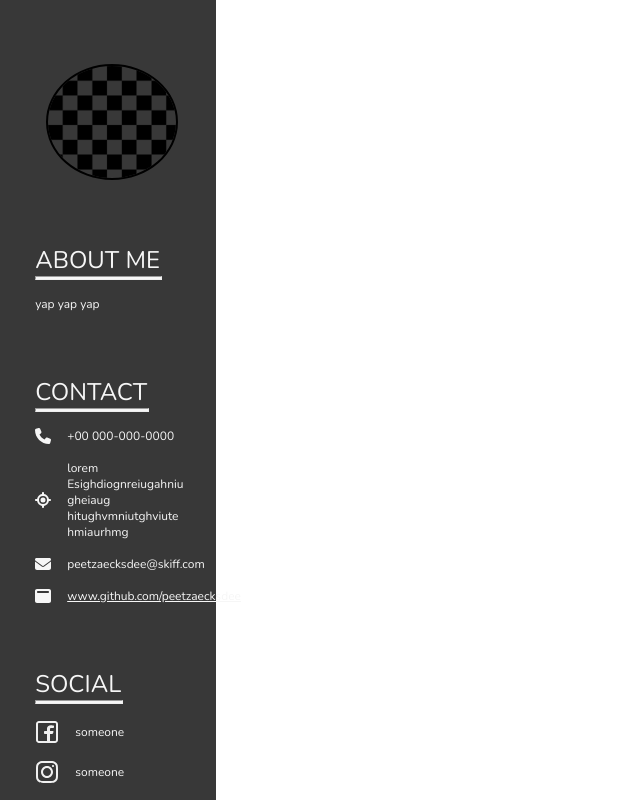
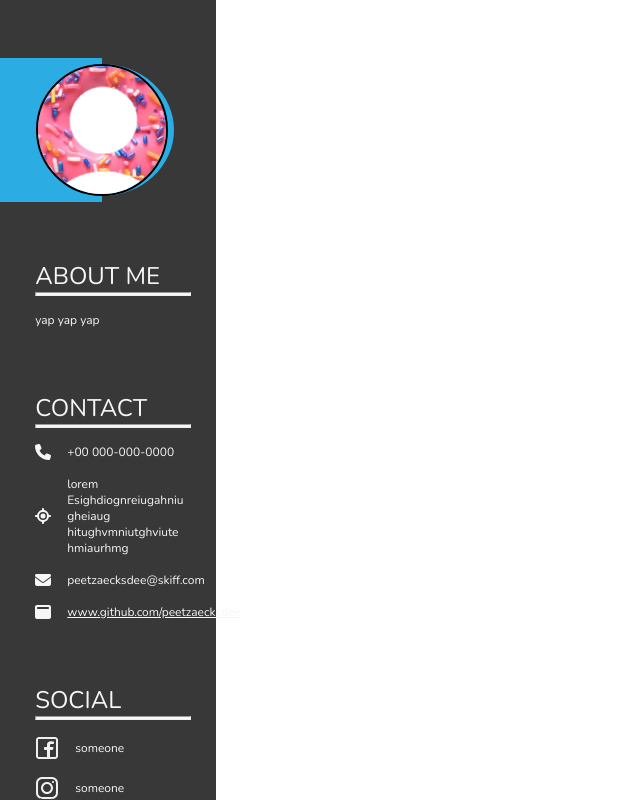
Before and after one commit to peetzaecksdee/TOP-CV-Application, a React (Vite) app: page / in a window 1280 px wide. Shown: the whole page, without its empty margins (0-640 px from the left). Built offline with nearby package versions, Linux system fonts and the light colour scheme.

Commit message:
Update: Sidebar

```diff
--- a/src/App.css
+++ b/src/App.css
@@ -1,9 +1,3 @@
-img {
-	position: relative;
-	height: 12rem;
-	width: 12rem;
-}
-
 hr {
 	height: 2px;
 	width: 100%;
@@ -36,6 +30,11 @@ hr {
 	gap: 1rem;
 }
 
+.container div {
+	width: 100%;
+	text-align: start;
+}
+
 .content-container {
 	gap: 1rem;
 	align-items: center;
@@ -48,11 +47,33 @@ hr {
 	filter: invert(100%);
 }
 
+.decor {
+	position: relative;
+	right: 5%;
+	display: flex;
+	align-items: center;
+	justify-content: center;
+	background-color: var(--blue);
+	border-radius: 50%;
+	width: 9rem;
+	height: 9rem;
+}
+
+.decor::before {
+	content: '';
+	position: absolute;
+	background-color: var(--blue);
+	width: 10rem;
+	height: 8.94rem;
+	right: 50%;
+}
+
 .image-container {
 	border: solid 2px black;
 	overflow: hidden;
 	width: 8rem;
 	height: 8rem;
+	z-index: 1;
 }
 
 .header {
@@ -66,6 +87,15 @@ hr {
 	font-size: 1.5rem;
 }
 
+.profile {
+	position: relative;
+	margin-left: 50%;
+	transform: translateX(-50%) translateY(-25%);
+	object-fit: contain;
+	height: 12rem;
+	width: 12rem;
+}
+
 .text {
 	color: var(--white);
 }
@@ -77,5 +107,5 @@ hr {
 }
 
 .small {
-	font-size: .75rem;
+	font-size: 0.75rem;
 }
--- a/src/components/ImageContainer.jsx
+++ b/src/components/ImageContainer.jsx
@@ -1,9 +1,11 @@
-import NAI from '../assets/NAN.png'
+import NAI from '../assets/NAN.png';
 
-export default function Image({ img = NAI}) {
+export default function Image({ img = NAI }) {
 	return (
-		<div className="image-container circle">
-			<img src={img} />
+		<div className="decor">
+			<div className="image-container circle">
+				<img className="profile" src={img} />
+			</div>
 		</div>
 	);
 }
--- a/src/index.css
+++ b/src/index.css
@@ -1,6 +1,7 @@
 :root {
   --white: hsl(0, 0%, 96.5%);
   --black: hsl(0, 0%, 22%);
+  --blue: hsl(198, 77%, 53%);
 }
 
 #root {
```
Also changed, not shown: src/assets/NAN.png.
